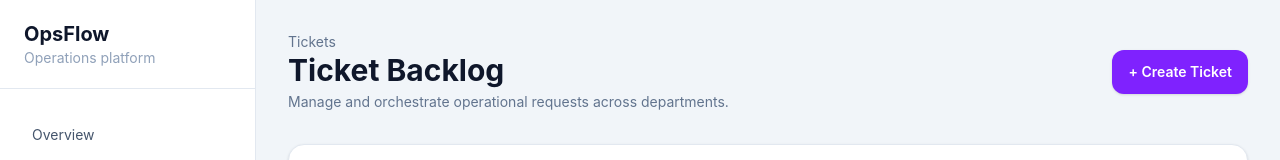
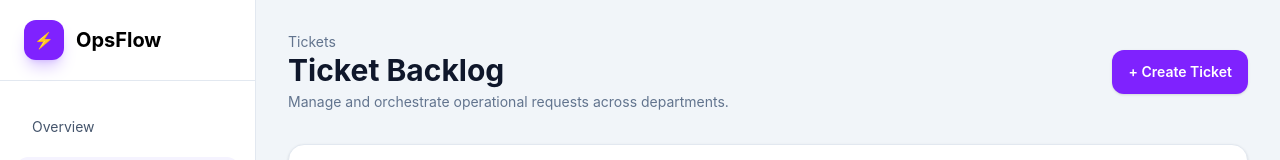
Before and after one commit to salavarrietasol/opsflow, a React (Vite) app in the folder client/: page /tickets in a window 1280 px wide. Shown: the top 160 px of the page. Built offline with nearby package versions, Linux system fonts and the light colour scheme; no server answers.

Commit message:
feat: implement navigation routes in main navbar

```diff
--- a/client/src/components/layout/AppSidebar.tsx
+++ b/client/src/components/layout/AppSidebar.tsx
@@ -1,4 +1,4 @@
-import { NavLink } from "react-router-dom";
+import { NavLink, Link } from "react-router-dom";
 
 const linkBaseClass = "block w-full rounded-xl px-4 py-3 text-left text-sm transition";
 
@@ -13,10 +13,16 @@ const getNavClass = ({ isActive }: { isActive: boolean }) =>
 const AppSidebar = () => {
   return (
     <aside className="hidden w-64 border-r border-slate-200 bg-white lg:flex lg:flex-col">
-      <div className="border-b border-slate-200 px-6 py-5">
-            <h2 className="text-xl font-bold text-slate-900">OpsFlow</h2>
-            <p className="text-sm text-slate-400">Operations platform</p>
-      </div>
+      <Link
+        to = "/"
+        className="border-b border-slate-200 px-6 py-5">
+            <div className="flex items-center gap-3">
+            <div className="flex h-10 w-10 items-center justify-center rounded-xl bg-violet-600 shadow-lg shadow-violet-500/30">
+              ⚡
+            </div>
+          <span className="text-xl font-bold">OpsFlow</span>
+        </div>
+      </Link>
 
       <nav className="flex-1 space-y-2 px-4 py-6">
         <NavLink to="/dashboard" className={getNavClass}>
```
